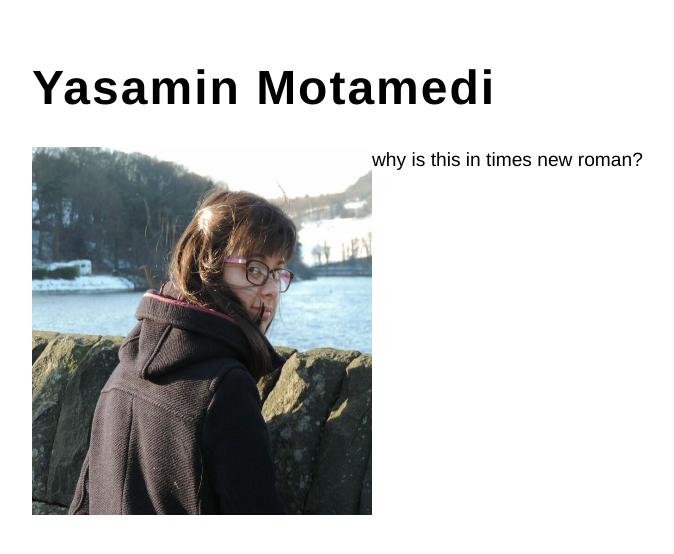
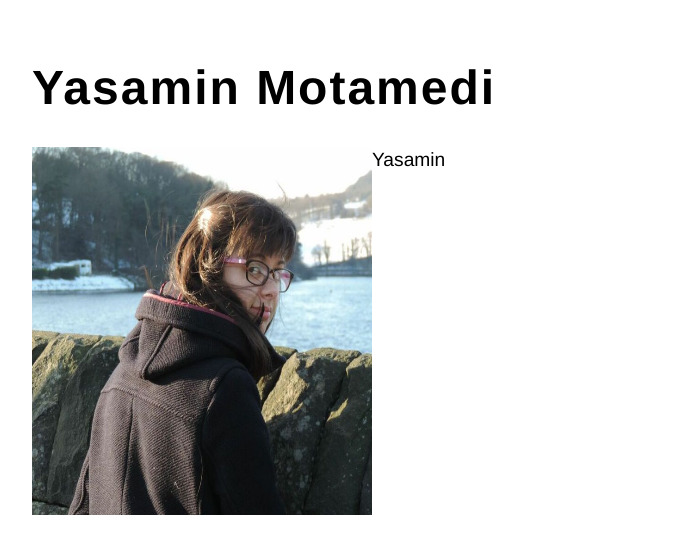
Before and after one commit to ymotamedi/ymotamedi.github.io, a Jekyll site: the page built from index.html, in a window 1280 px wide. Shown: the top 554 px of the page, without its empty margins (160-834 px from the left). Built offline with Jekyll 4.4.1, drawn with Linux system fonts in a browser that asks for light colours.

Commit message:
Update index.html

```diff
--- a/index.html
+++ b/index.html
@@ -3,5 +3,5 @@ layout: default
 title: Yasamin
 ---
 <p><img src="ym2.jpeg" style="float:left;width:340px;height:368px">
-why is this in times new roman?
+Yasamin
 </p>
```
